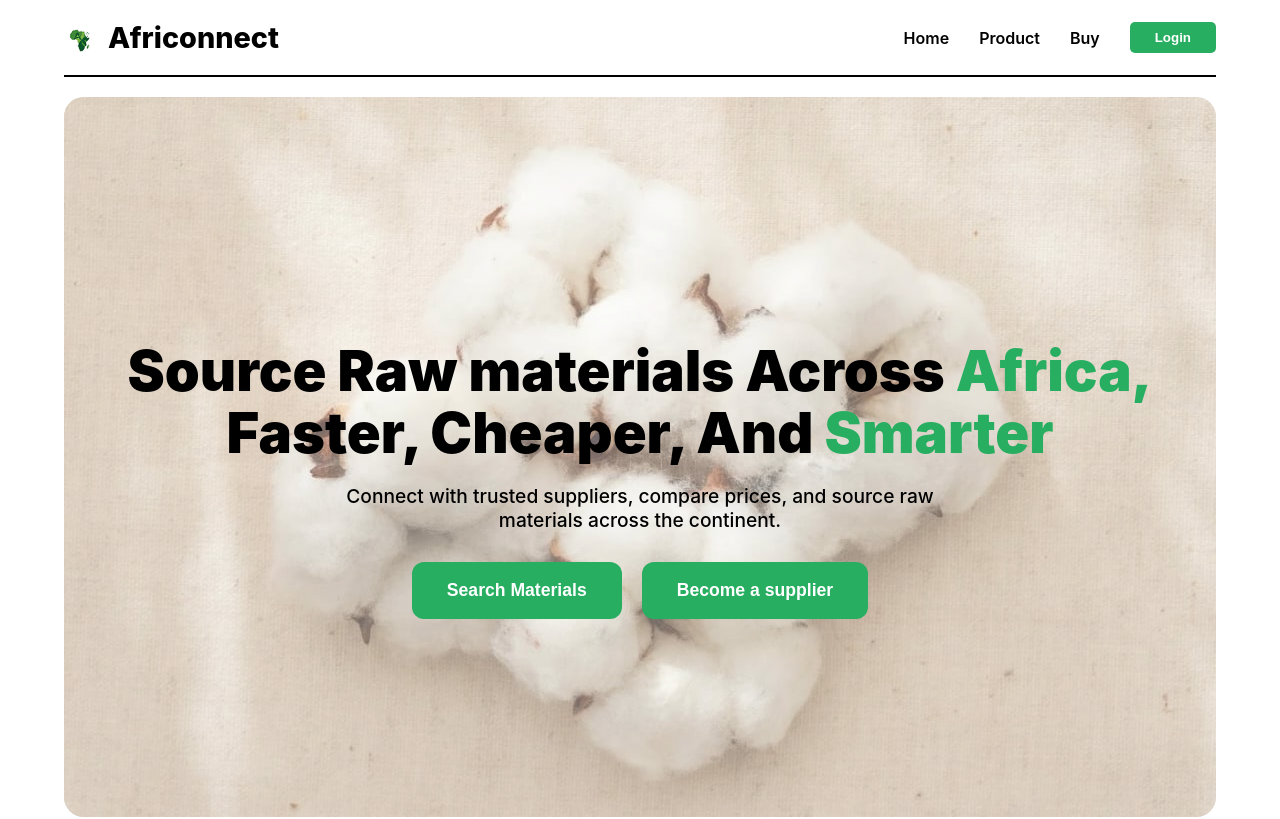
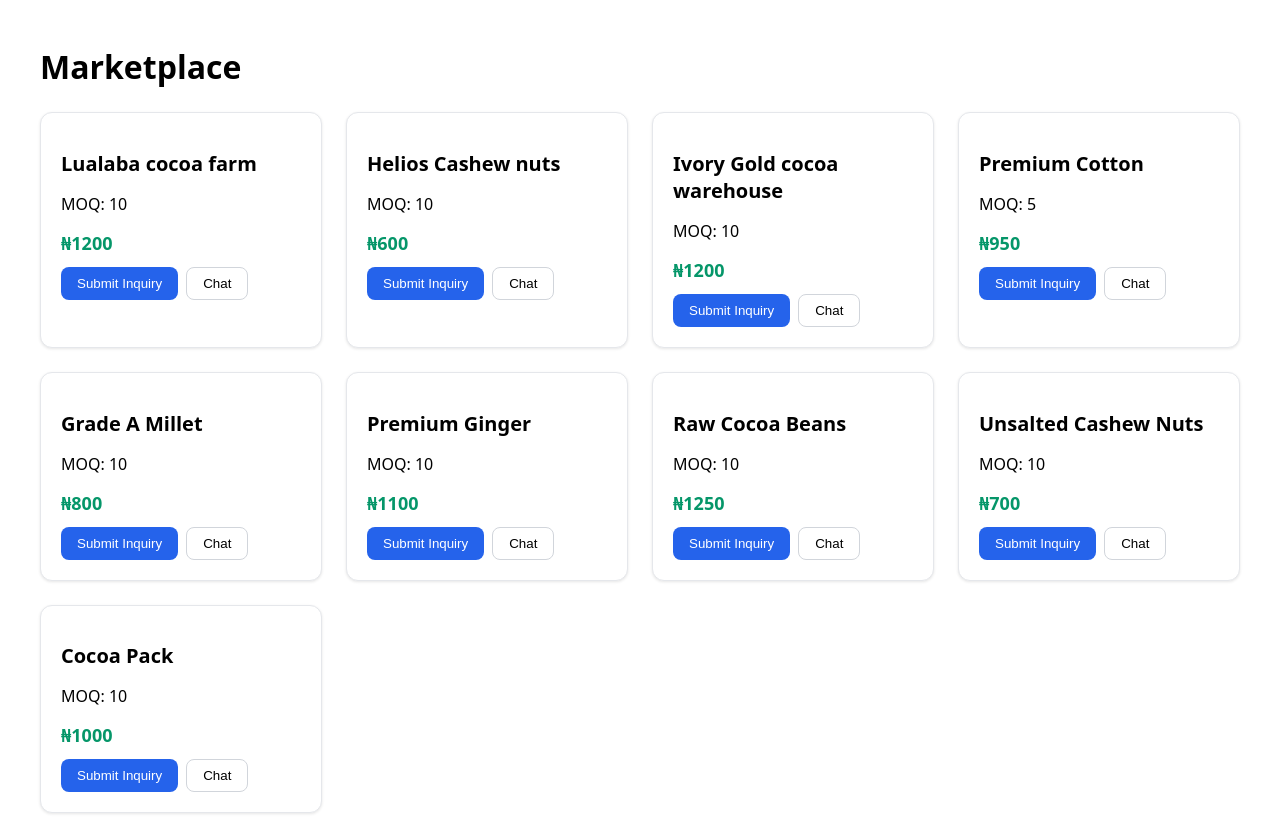
Before and after one commit to banga-low/africonnect-project, a React (Vite) app in the folder africonnect-project/: page / in a window 1280 px wide. Shown: the top 819 px of the page. Built offline with nearby package versions, Linux system fonts and the light colour scheme.

Commit message:
Marketplace grid rendering with dummy products

```diff
--- /dev/null
+++ b/africonnect-project/src/AppBuyer.jsx
@@ -0,0 +1,9 @@
+import MarketplaceGrid from './components/MarketplaceGrid'
+
+function AppBuyer() {
+  return ( <MarketplaceGrid />
+
+  )
+}
+
+export default AppBuyer;
--- /dev/null
+++ b/africonnect-project/src/components/MarketplaceGrid.css
@@ -0,0 +1,76 @@
+
+
+.marketplace-container {
+  padding: 24px;
+  max-width: 1200px;
+  margin: 0 auto;
+  font-family: system-ui, sans-serif;
+}
+
+.marketplace-title {
+  font-size: 2rem;
+  font-weight: 700;
+  margin-bottom: 24px;
+}
+
+.product-grid {
+  display: grid;
+  grid-template-columns: repeat(auto-fit, minmax(280px, 1fr));
+  gap: 24px;
+}
+
+.product-card {
+  border: 1px solid #e5e7eb;
+  border-radius: 12px;
+  padding: 20px;
+  box-shadow: 0 1px 3px rgba(0,0,0,0.1);
+  transition: box-shadow 0.2s;
+  background: white;
+}
+
+.product-card:hover {
+  box-shadow: 0 4px 12px rgba(0,0,0,0.15);
+}
+
+.product-name {
+  font-size: 1.25rem;
+  font-weight: 600;
+  margin-bottom: 8px;
+}
+
+.product-price {
+  font-size: 1.125rem;
+  font-weight: 700;
+  color: #059669;
+  margin: 12px 0;
+}
+
+.btn-group {
+  display: flex;
+  gap: 8px;
+}
+
+.btn-primary {
+  padding: 8px 16px;
+  background: #2563eb;
+  color: white;
+  border: none;
+  border-radius: 8px;
+  cursor: pointer;
+}
+
+.btn-primary:hover {
+  background: #1d4ed8;
+}
+
+.btn-secondary {
+  padding: 8px 16px;
+  background: white;
+  border: 1px solid #d1d5db;
+  border-radius: 8px;
+  cursor: pointer;
+}
+
+.btn-secondary:hover {
+  background: #f3f4f6;
+}
--- /dev/null
+++ b/africonnect-project/src/components/MarketplaceGrid.jsx
@@ -0,0 +1,74 @@
+/*import { dummyProducts } from '../data/dummyProducts'
+
+export default function MarketplaceGrid() {
+  return (
+    <div className="min-h-screen bg-gray-50 p-6">
+      <div className="max-w-7xl mx-auto">
+        <h1 className="text-2xl font-bold mb-6">Marketplace</h1>
+
+        <div className="grid grid-cols-1 md:grid-cols-3 gap-6">
+          {dummyProducts.map((product) => (
+            <div key={product.id} className="bg-white border rounded-lg p-4 shadow-sm">
+              {/* Image placeholder }
+              /*<div className="h-40 bg-gray-200 mb-3 rounded"></div>
+
+              <h3 className="font-semibold text-lg">{product.name}</h3>
+              <p className="text-sm text-gray-600 mt-1">{product.supplier}</p>
+              <p className="text-sm text-gray-500">{product.origin}</p>
+
+              <p className="text-sm text-gray-600 mt-2">MOQ: {product.moq}</p>
+              <p className="text-xl font-bold text-green-600 mt-2">₦{product.price}</p>
+
+              <span className={`inline-block text-xs px-2 py-1 rounded mt-2 ${
+                product.status === 'Out of stock'
+                  ? 'bg-red-100 text-red-700'
+                  : 'bg-green-100 text-green-700'
+              }`}>
+                {product.status}
+              </span>
+
+              <div className="flex gap-2 mt-4">
+                <button className="bg-green-600 text-white px-3 py-2 rounded flex-1 hover:bg-green-700">
+                  Submit Inquiry
+                </button>
+                <button className="border border-gray-300 px-3 py-2 rounded flex-1 hover:bg-gray-100">
+                  Chat
+                </button>
+              </div>
+            </div>
+          ))}
+        </div>
+      </div>
+    </div>
+  )
+}
+*/
+
+
+import { dummyProducts as products} from '../data/dummyProducts';
+import './MarketplaceGrid.css';
+
+export default function MarketplaceGrid() {
+  return (
+    <div className="marketplace-container">
+      <h1 className="marketplace-title">Marketplace</h1>
+
+      <div className="product-grid">
+        {products.map((product) => (
+          <div key={product.id} className="product-card">
+            <h2 className="product-name">{product.name}</h2>
+            <p>{product.description}</p>
+            <p style={{ color: '#6b7280', fontSize: '0.875rem' }}>{product.location}</p>
+            <p>MOQ: {product.moq}</p>
+            <p className="product-price">₦{product.price}</p>
+
+            <div className="btn-group">
+              <button className="btn-primary">Submit Inquiry</button>
+              <button className="btn-secondary">Chat</button>
+            </div>
+          </div>
+        ))}
+      </div>
+    </div>
+  );
+}
--- /dev/null
+++ b/africonnect-project/src/data/dummyProducts.js
@@ -0,0 +1,94 @@
+export const dummyProducts = [
+  {
+    id: 1,
+    name: "Lualaba cocoa farm",
+    supplier: "Leading supplier of Grade A raw cocoa for global.",
+    origin: "Abuja, Nigeria",
+    price: 1200,
+    moq: 10,
+    image: "",
+    status: "Verified"
+  },
+  {
+    id: 2,
+    name: "Helios Cashew nuts",
+    supplier: "",
+    origin: "Lagos, Nigeria",
+    price: 600,
+    moq: 10,
+    image: "",
+    status: "Verified Supplier"
+  },
+  {
+    id: 3,
+    name: "Ivory Gold cocoa warehouse",
+    supplier: "",
+    origin: "Lagos, Nigeria",
+    price: 1200,
+    moq: 10,
+    image: "",
+    status: "Out of stock"
+  },
+  {
+    id: 4,
+    name: "Premium Cotton",
+    supplier: "EcoFarm Ghana Ltd.",
+    origin: "Kumasi, Ghana",
+    price: 950,
+    moq: 5,
+    image: "",
+    status: "Verified Supplier"
+  },
+  {
+    id: 5,
+    name: "Grade A Millet",
+    supplier: "Lualaba Millet Co.",
+    origin: "Lagos, Nigeria",
+    price: 800,
+    moq: 10,
+    image: "",
+    status: "Verified Supplier"
+  },
+  {
+    id: 6,
+    name: "Premium Ginger",
+    supplier: "Zambia Raw Materials Ltd",
+    origin: "Zambia",
+    price: 1100,
+    moq: 10,
+    image: "",
+    status: "Verified Supplier"
+  },
+  {
+    id: 7,
+    name: "Raw Cocoa Beans",
+    supplier: "EcoFarm Ghana Ltd.",
+    origin: "Kumasi, Ghana",
+    price: 1250,
+    moq: 10,
+    image: "",
+    status: "Verified Supplier"
+  },
+  {
+    id: 8,
+    name: "Unsalted Cashew Nuts",
+    supplier: "Abuja Agro Exports",
+    origin: "Abuja, Nigeria",
+    price: 700,
+    moq: 10,
+    image: "",
+    status: "Out of stock"
+  },
+  {
+    id: 9,
+    name: "Cocoa Pack",
+    supplier: "Nigeria Cocoa Ltd",
+    origin: "Abuja, Nigeria",
+    price: 1000,
+    moq: 10,
+    image: "",
+    status: "Verified Supplier"
+  }
+];
+
+export default dummyProducts;
--- a/africonnect-project/src/main.jsx
+++ b/africonnect-project/src/main.jsx
@@ -1,10 +1,10 @@
 import React from 'react';
 import ReactDOM from 'react-dom/client';
-import App from './App';
+import AppBuyer from './AppBuyer';
 import './index.css'; // Make sure this file exists in your src folder!
 
 ReactDOM.createRoot(document.getElementById('root')).render(
   <React.StrictMode>
-    <App />
+    <AppBuyer />
   </React.StrictMode>
 );
```
